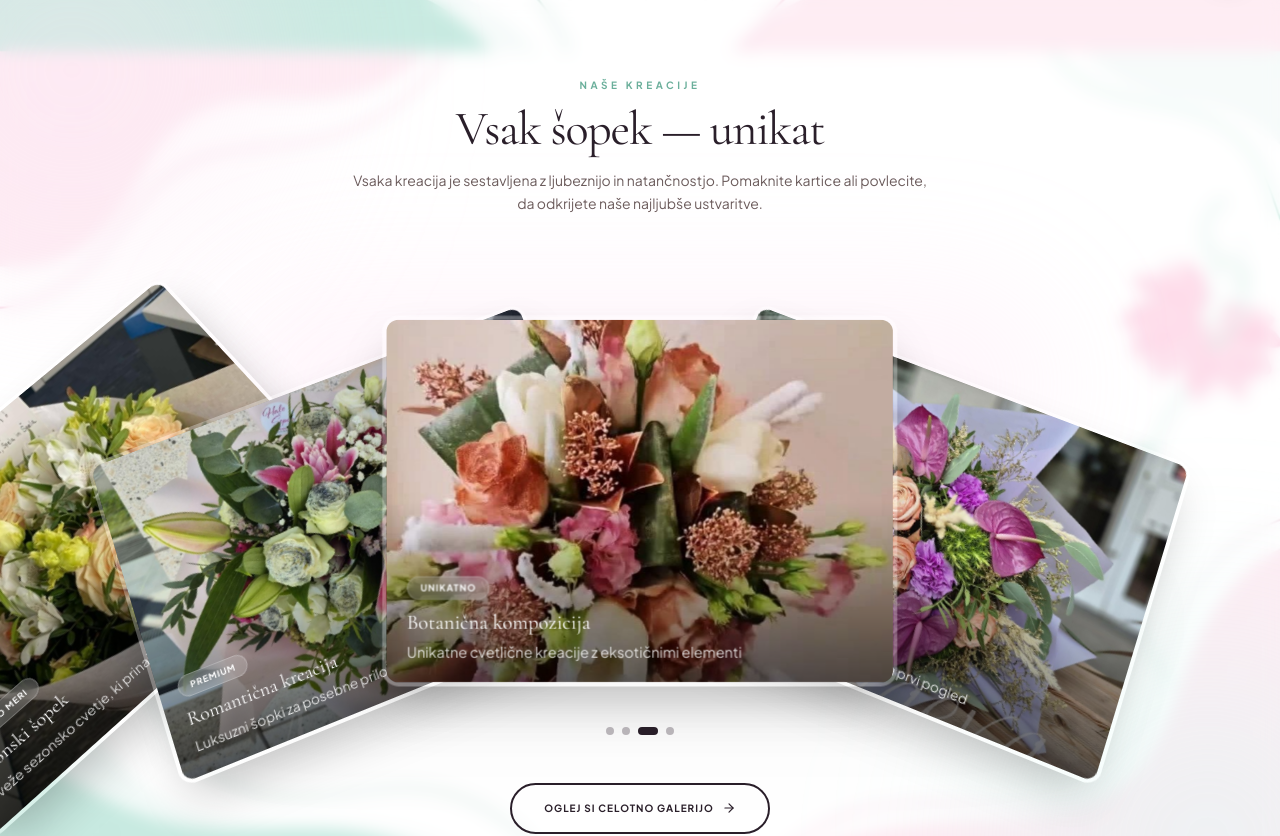
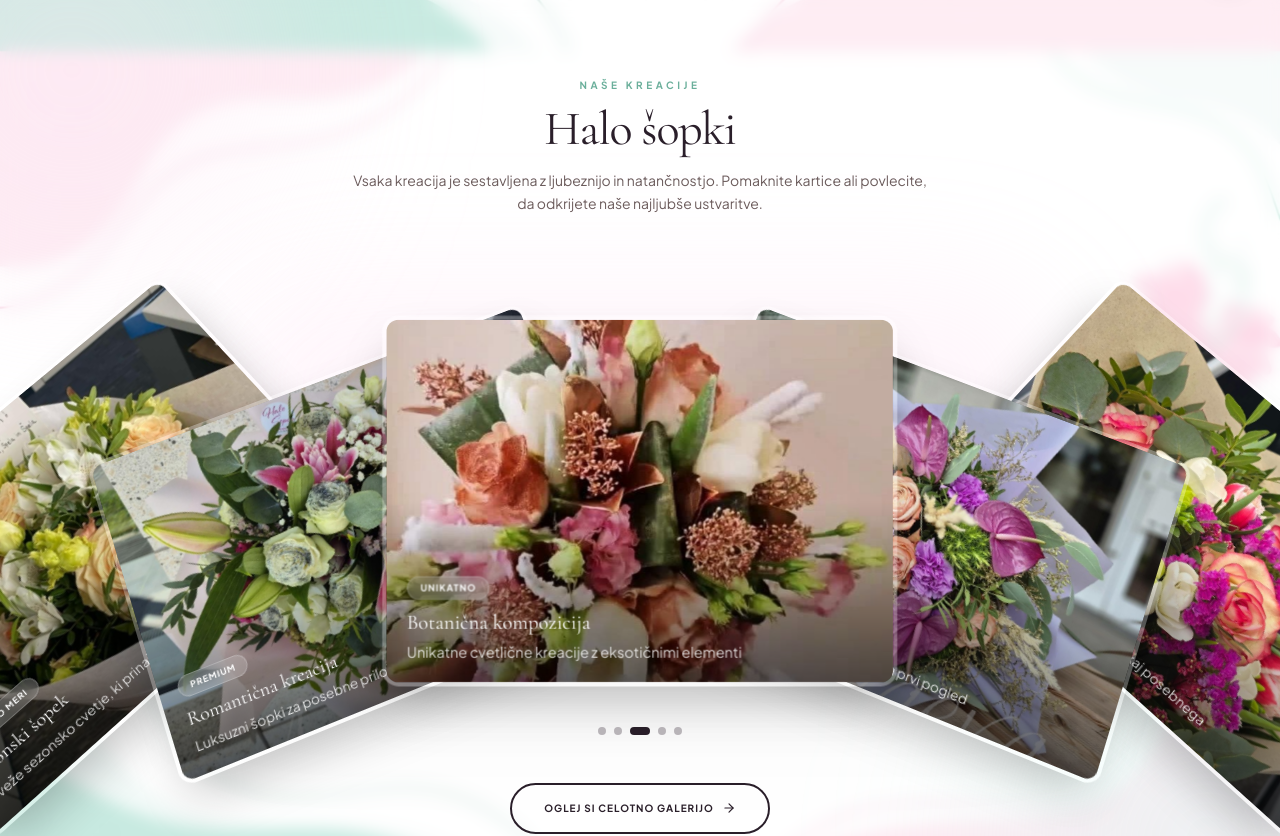
Before and after one commit to aisloaccs-anze/anaevacvet, a Next.js app: page / in a window 1280 px wide. Shown: the part 802-1638 px from the top of the page. Built offline with nearby package versions, Linux system fonts and the light colour scheme.

Commit message:
feat: rename carousel to Halo Sopki and add 5th bouquet image

```diff
--- a/components/CarouselSection.tsx
+++ b/components/CarouselSection.tsx
@@ -34,6 +34,13 @@ const carouselItems: CardStackItem[] = [
     imageSrc: "/images/carousel4.jpg",
     tag: "Ekskluzivno",
   },
+  {
+    id: 5,
+    title: "Posebna kreacija",
+    description: "Prava mojstrovina za tiste, ki iščejo nekaj posebnega",
+    imageSrc: "/images/carousel5.jpg",
+    tag: "Posebno",
+  },
 ];
 
 export default function CarouselSection() {
@@ -56,7 +63,7 @@ export default function CarouselSection() {
             Naše kreacije
           </span>
           <h2 className="font-serif text-4xl md:text-5xl tracking-tight text-foreground mb-4">
-            Vsak šopek — unikat
+            Halo šopki
           </h2>
           <p className="font-sans text-sm text-muted-text max-w-xl mx-auto leading-relaxed">
             Vsaka kreacija je sestavljena z ljubeznijo in natančnostjo. Pomaknite kartice ali povlecite, da odkrijete naše najljubše ustvaritve.
```
Also changed, not shown: public/images/carousel5.jpg (added).
